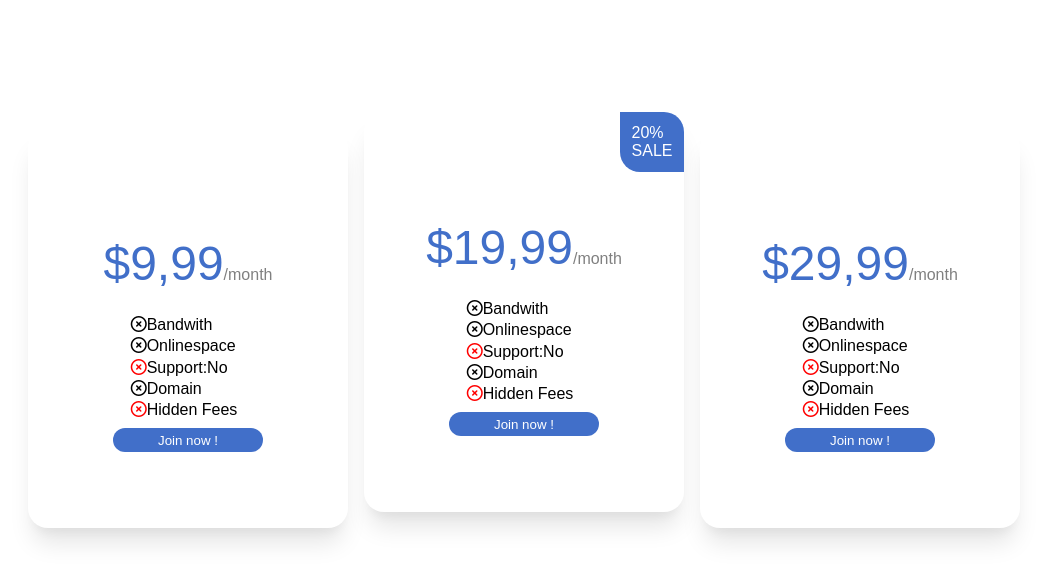
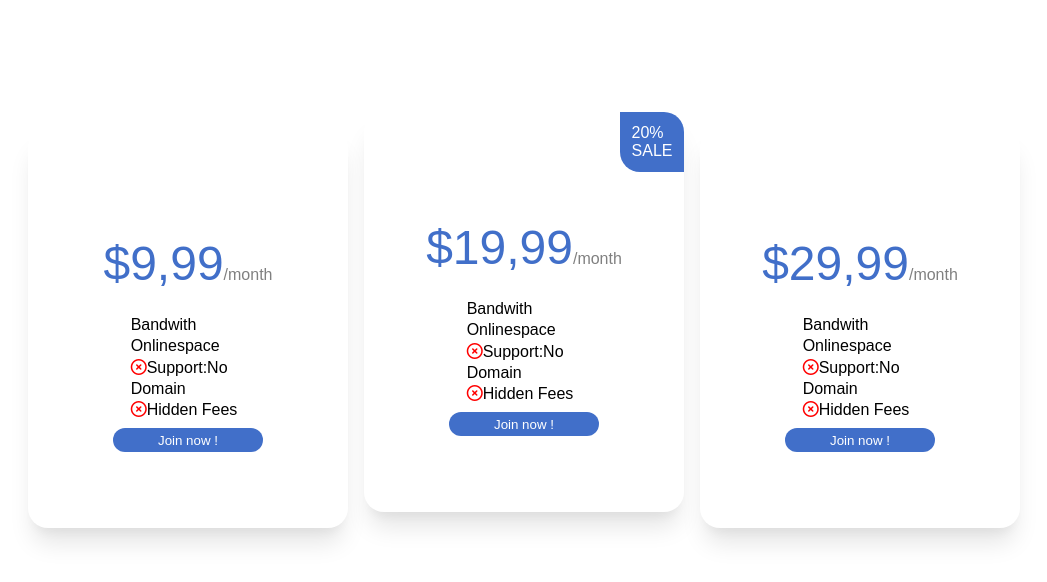
Before and after one commit to AnthonyWGit/Landing_page-PDO, a PHP site: page / in a window 1280 px wide. Shown: the top 582 px of the page, without its empty margins (116-1163 px from the left). Run offline with PHP 8.4, Linux system fonts and the light colour scheme; data comes from the database, SQL or seed files in the repository; data that the repository does not hold is empty.

Commit message:
comments, deleted some useless stuff

```diff
--- a/db-functions.php
+++ b/db-functions.php
@@ -19,7 +19,7 @@ function connexion()
 function getPricings()
 {
     $mySQLconnection = connexion();
-    $sqlQuery1 =    'SELECT * , FORMAT(price, 2, "fr_FR") AS "priceF" FROM pricing LIMIT 3';
+    $sqlQuery1 =    'SELECT * , FORMAT(price, 2, "fr_FR") AS "priceF" FROM pricing LIMIT 3'; //priceF means priceFormated
     $persoLieuStatement = $mySQLconnection->prepare($sqlQuery1);                        //Prepare, execute, then fetch to retrieve data
     $persoLieuStatement->execute();                                                     //The data we retrieve are in array form
     $pricings = $persoLieuStatement->fetchAll();
--- a/index.php
+++ b/index.php
@@ -18,15 +18,15 @@
                         {
                         $ifSaleCard = $pricing["sale"] > 0 ? "sale" : "";
                         $ifSaleSticker = $pricing["sale"] > 0 ? "<div class = sticker>".$pricing["sale"]."% <br/>SALE</div>": ""; //Need this one to apply CSS class to a card when sale exists
-                        $BandwidthIcon = ($pricing['bandwidth']) ? "fa-circle-check'"." style='color: #59ff00;'" : "fa-circle-xmark";
-                        $onlineSpaceIcon = ($pricing['onlineSpace']) ? "fa-circle-check'"." style='color: #59ff00;'" : "fa-circle-xmark";
+                        $BandwidthIcon = ($pricing['bandwidth']) ? "fa-circle-check'"." style='color: #59ff00;'" : "";
+                        $onlineSpaceIcon = ($pricing['onlineSpace']) ? "fa-circle-check'"." style='color: #59ff00;'" : "";
                         $supportNoIcon = ($pricing['supportNo'])  == "Yes" ? "fa-circle-check'"." style='color: #59ff00;'" : "fa-circle-xmark'"." style='color: #ff0000;'";
-                        $domainIcon = ($pricing['domain']) ? "fa-circle-check'"." style='color: #59ff00;'" : "fa-circle-xmark";
+                        $domainIcon = ($pricing['domain']) ? "fa-circle-check'"." style='color: #59ff00;'" : "";
                         $hiddenFeesIcon = ($pricing['hiddenFees']) == "Yes" ? "fa-circle-check'"." style='color: #59ff00;'" : "fa-circle-xmark'"." style='color: #ff0000;'";
                         ?>  <!-- below HTML construction of a card -->
                         <div class="cardPrice <?= $ifSaleCard?>">
                             <h4><?= $pricing["name"] ?></h4><?= $ifSaleSticker?>
-                            <p><span class="bigNumeric">$<?= $pricing["priceF"] ?></span><span class="grey">/month</span></p>
+                            <p><span class="bigNumeric">$<?= $pricing["priceF"] ?></span><span class="grey">/month</span></p> <!--priceF means price formated -->
                             <div class="twoLists">
                                 <ul class="left">
                                     <li><i class='fa-regular <?= $BandwidthIcon ?> '></i>Bandwith</li>
```
